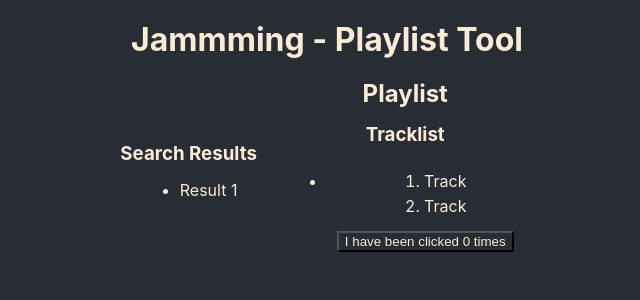
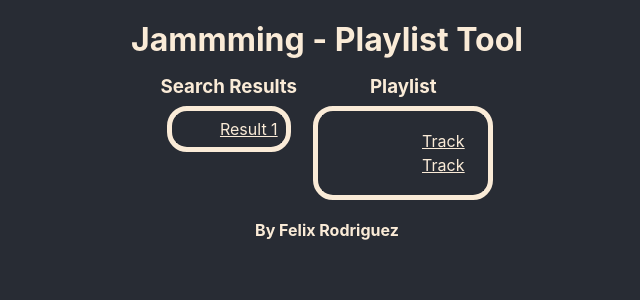
Before and after one commit to ItsFelixRodriguez/jammming, a React (Create React App) app: page / in a window 1280 px wide. Shown: the top 300 px of the page, without its empty margins (313-953 px from the left). Built offline with nearby package versions, Linux system fonts and the light colour scheme.

Commit message:
Clean up spacing of 2 containers

```diff
--- a/src/App.js
+++ b/src/App.js
@@ -4,27 +4,11 @@ import AppComponent from './components/App/AppComponent';
 
 function App() {
   return (
+       <div className="App">
     <AppComponent />
-    // <div className="App">
-    //   <header className="App-header">
-    //     <img src={logo} className="App-logo" alt="logo" />
-    //     <p>
-    //       Edit <code>src/App.js</code> and save to reload.
-    //     </p>
-    //     <a
-    //       className="App-link"
-    //       href="https://reactjs.org"
-    //       target="_blank"
-    //       rel="noopener noreferrer"
-    //     >
-    //       Learn React
-    //     </a>
-    //   </header>
-    //   <body>
 
-    //     <p>Hey. This is Felix. The Developer of this playlist app. </p>
-    //   </body>
-    // </div>
+     <h4>By Felix Rodriguez</h4>
+   </div>
   );
 }
 
--- a/src/components/App/App.css
+++ b/src/components/App/App.css
@@ -1,7 +1,7 @@
 * {
     background-color: #282c34;
     color: antiquewhite;
-    margin: 5px;
+    margin: 4px;
 }
 
 div {
@@ -14,6 +14,5 @@ div {
 .container {
     display: flex;
     flex-direction: row;
-    justify-content: center;
-    align-items: center;
+    align-items: flex-start;
 }
--- a/src/components/Playlist/Playlist.css
+++ b/src/components/Playlist/Playlist.css
@@ -0,0 +1,5 @@
+.playlist {
+    border: 5px;
+    border-radius: 20px;
+    border-style: solid;
+}
--- a/src/components/Playlist/Playlist.js
+++ b/src/components/Playlist/Playlist.js
@@ -4,9 +4,12 @@ import Tracklist from "../Tracklist/Tracklist";
 
 function Playlist () {
     return (
-       <div>
-       <h2>Playlist</h2>
+        <div>
+        <h3>Playlist</h3>
+       <div className="playlist">
+
        <Tracklist />
+        </div>
         </div>
     )
 };
--- a/src/components/SearchResults/SearchResults.css
+++ b/src/components/SearchResults/SearchResults.css
@@ -0,0 +1,5 @@
+.results {
+    border: 5px;
+    border-radius: 20px;
+    border-style: solid;
+}
--- a/src/components/SearchResults/SearchResults.js
+++ b/src/components/SearchResults/SearchResults.js
@@ -5,9 +5,11 @@ function SearchResults () {
     return (
         <div>
             <h3>Search Results</h3>
+            <div className="results">
             <ul>
                 <li>Result 1</li>
             </ul>
+            </div>
         </div>
 
     )
--- a/src/components/Track/Track.css
+++ b/src/components/Track/Track.css
@@ -2,3 +2,8 @@ p {
     color: aliceblue;
     font-family: 'Gill Sans', 'Gill Sans MT', Calibri, 'Trebuchet MS', sans-serif;
 }
+
+li {
+    list-style-type: none;
+    text-decoration: underline;
+}
--- a/src/components/Track/Track.js
+++ b/src/components/Track/Track.js
@@ -3,10 +3,10 @@ import { useState } from "react";
 import './Track.css';
 
 function Track() {
-    const [count, setCount] = useState(0);
-    function handleClick() {
-        setCount(count +1);
-    }
+    // const [count, setCount] = useState(0);
+    // function handleClick() {
+    //     setCount(count +1);
+    // }
 
     return (
         <div>
@@ -16,9 +16,9 @@ function Track() {
 
        </ol>
 
-            <button onClick={handleClick}>
+            {/* <button onClick={handleClick}>
                 I have been clicked {count} times
-            </button>
+            </button> */}
         </div>
     )
 }
--- a/src/components/Tracklist/Tracklist.js
+++ b/src/components/Tracklist/Tracklist.js
@@ -5,7 +5,7 @@ import Track from "../Track/Track";
 function Tracklist() {
     return (
         <div>
-            <h3> Tracklist</h3>
+            {/* <h3> Tracklist</h3> */}
             <ul>
                 <li><Track /></li>
             </ul>
```
